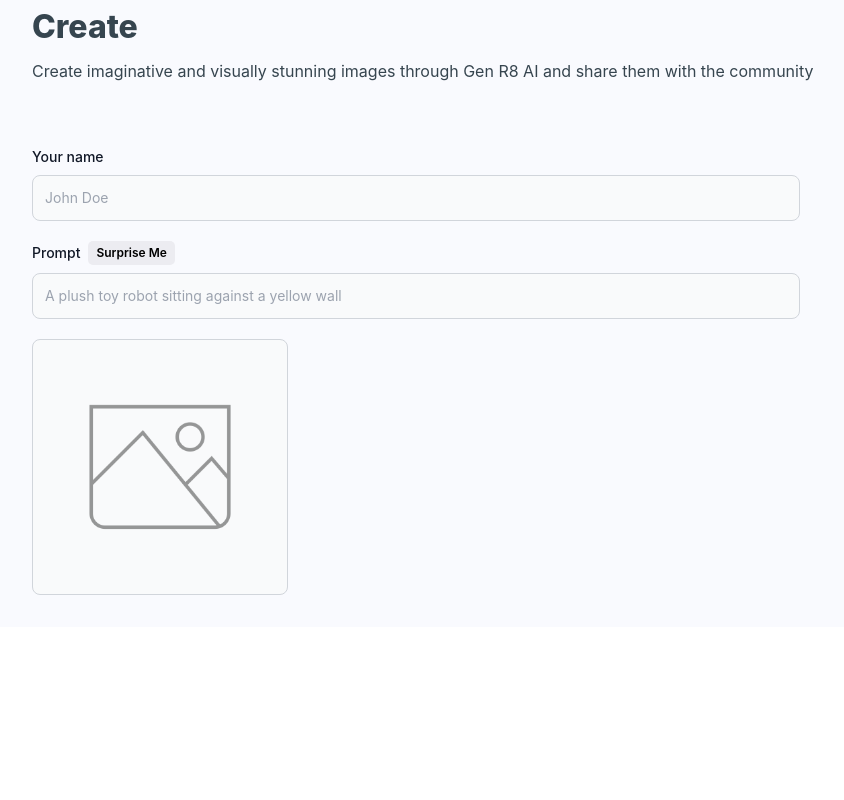
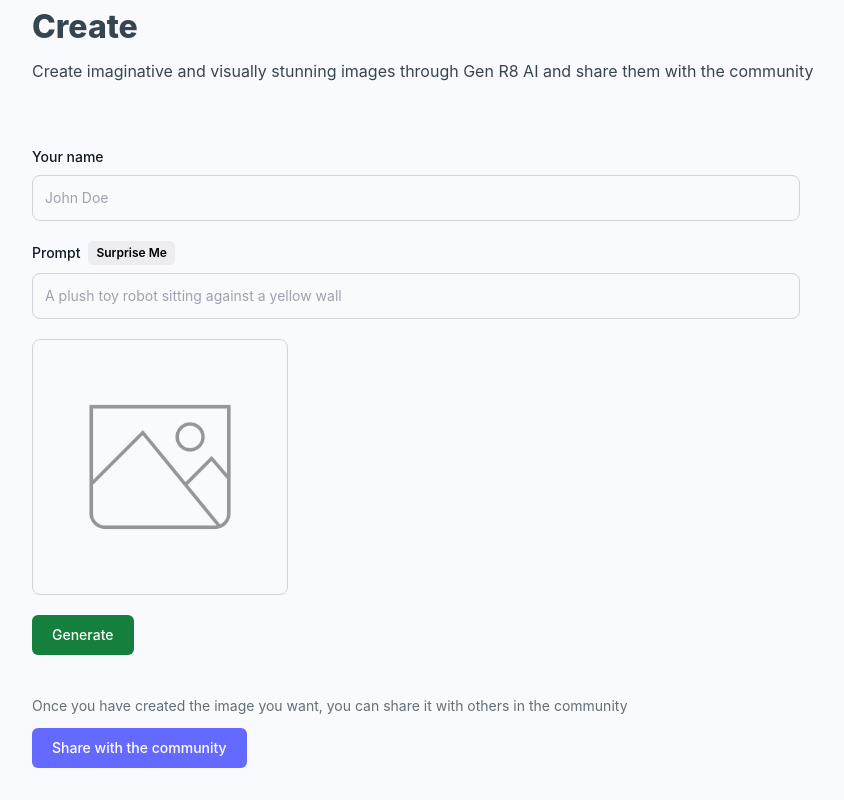
Before and after one commit to Zopyros/gen-r8, a React (Vite) app in the folder client/: page /create-post in a window 1280 px wide. Shown: the part 222-1022 px from the top of the page, without its empty margins (0-844 px from the left). Before the commit the page ends 849 px from the top, so only its background shows below. Built offline with nearby package versions, Linux system fonts and the light colour scheme; a web font is replaced by a local one.

Commit message:
create generate and share buttons

```diff
--- a/client/src/pages/CreatePost.jsx
+++ b/client/src/pages/CreatePost.jsx
@@ -14,6 +14,11 @@
   });
   const [generatingImg,setGeneratingImg] = useState(false);
   const [loading,setLoading] = useState(false);
+
+
+  const generateImage = () => {
+
+  }
 
   const handleSubmit = () => {
 
@@ -85,6 +90,34 @@
 
     </div>
 
+    <div className='mt-5 flex gap-5'>
+    <button
+    type="button"
+    onClick={generateImage}
+    className="text-white bg-green-700 font-medium
+    rounded-md text-sm w-full sm:w-auto px-5 py-2.5
+    text-center"
+    >
+    {generatingImg ? 'Generating...' : ' Generate'}
+
+    </button>
+
+    </div>
+
+    <div className='mt-10'>
+    <p className='mt-2 text-[#666e75] text-[14px]'>
+      Once you have created the image you want, you can share it with others in the community
+    </p>
+    <button
+    type='sumbit'
+    className='mt-3 text-white bg-[#6469ff] font-medium rounded-md text-sm w-full sm:w-auto px-5 py-2.5 text-center'
+    >
+    {loading ? 'Sharing...' : 'Share with the community'}
+
+    </button>
+
+    </div>
+
     </form>
 
 
```
